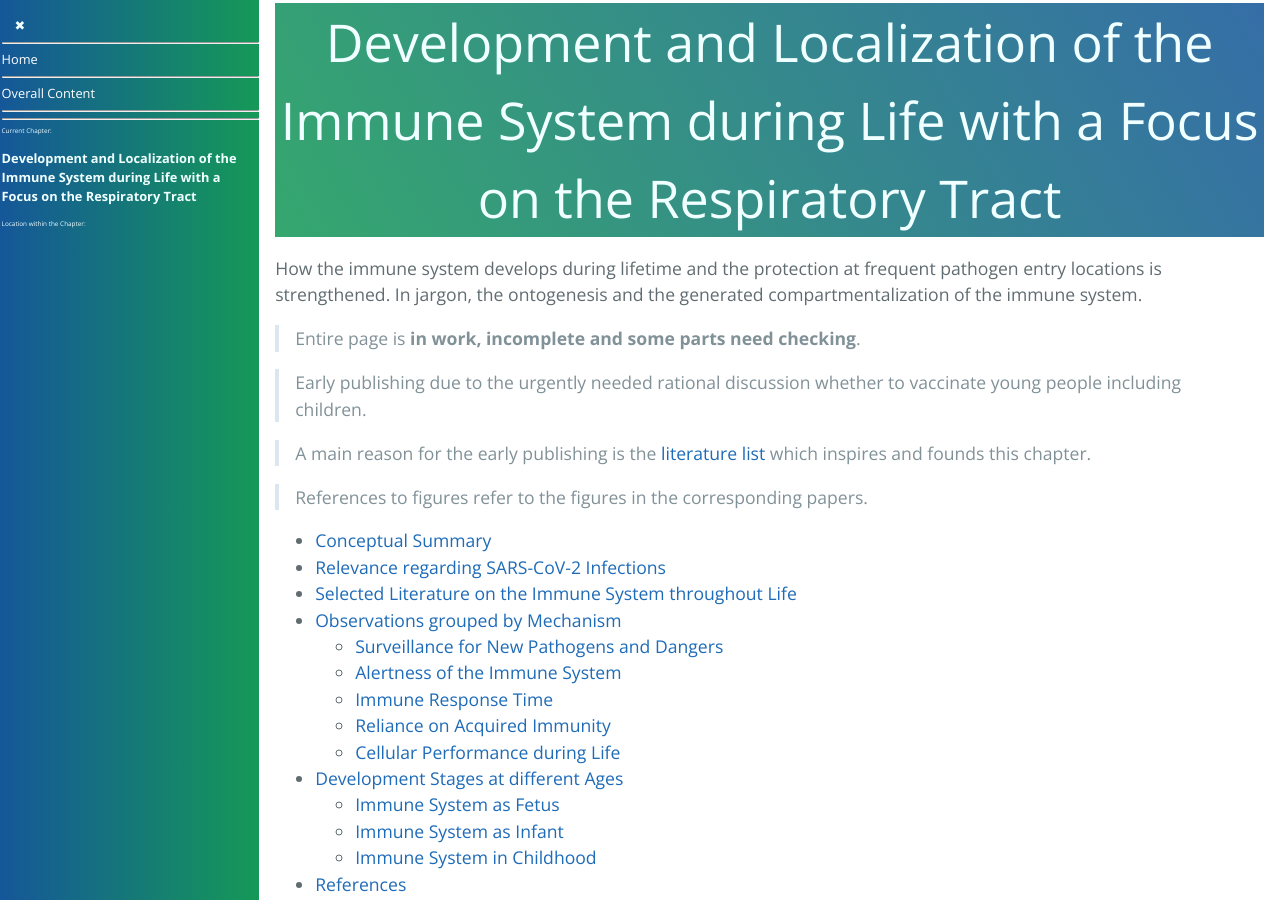
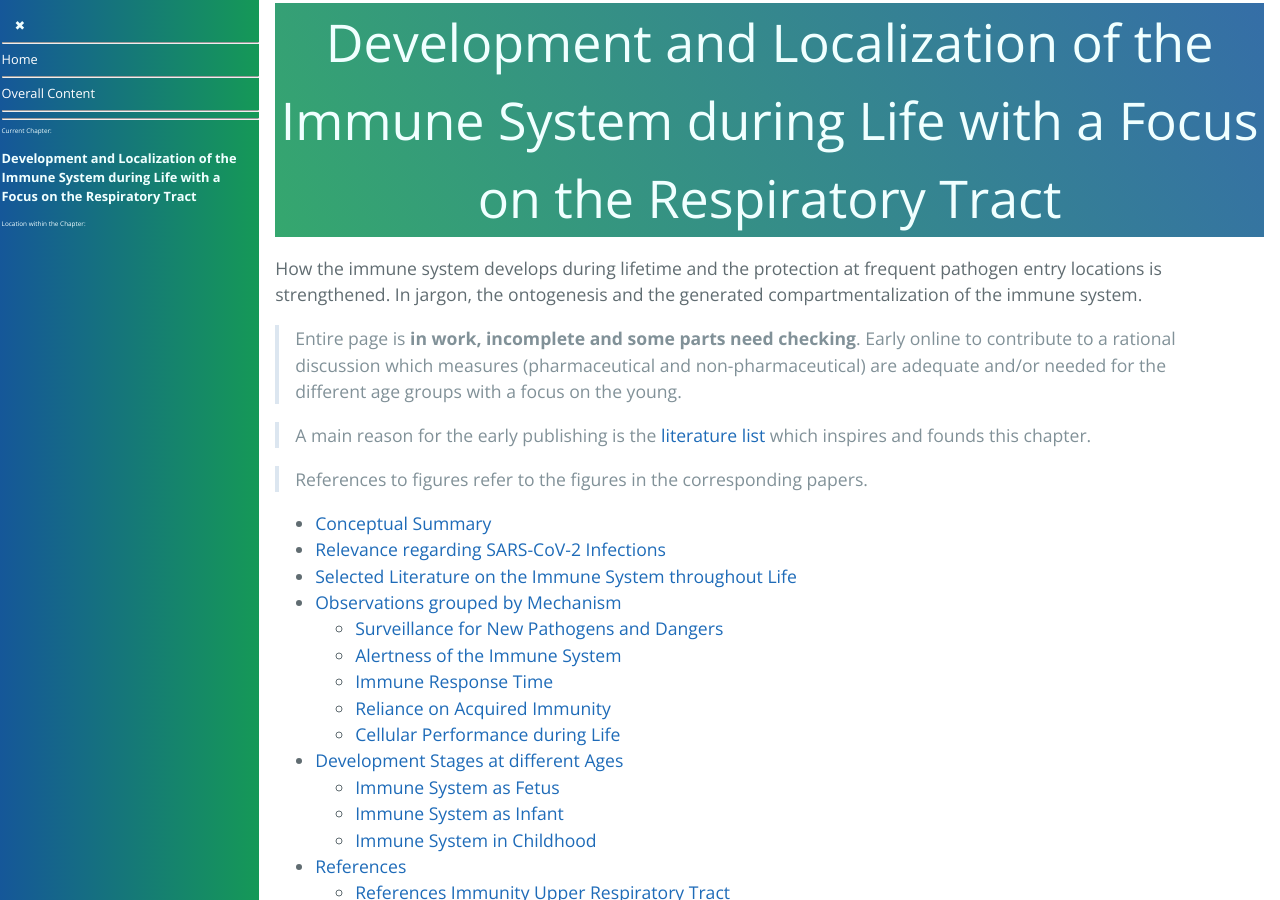
Before and after one commit to forestgrape/coronavirus, a Jekyll site: the page built from 4_immunological/ontogenesis_and_locality_of_immunity.md, in a window 1280 px wide and 900 px high. Built offline with Jekyll 4.4.1, drawn with Linux system fonts in a browser that asks for light colours; our own code applies the rules of GitHub Pages for plain Markdown files.

Commit message:
formulations

```diff
--- a/4_immunological/ontogenesis_and_locality_of_immunity.md
+++ b/4_immunological/ontogenesis_and_locality_of_immunity.md
@@ -2,9 +2,7 @@
 
 How the immune system develops during lifetime and the protection at frequent pathogen entry locations is strengthened. In jargon, the ontogenesis and the generated compartmentalization of the immune system.
 
-> Entire page is **in work, incomplete and some parts need checking**.
-
-> Early publishing due to the urgently needed rational discussion whether to vaccinate young people including children.
+> Entire page is **in work, incomplete and some parts need checking**. Early online to contribute to a rational discussion which measures (pharmaceutical and non-pharmaceutical) are adequate and/or needed for the different age groups with a focus on the young.
 
 > A main reason for the early publishing is the [literature list](#key-literature-and-recommended-readings) which inspires and founds this chapter.
 
```
